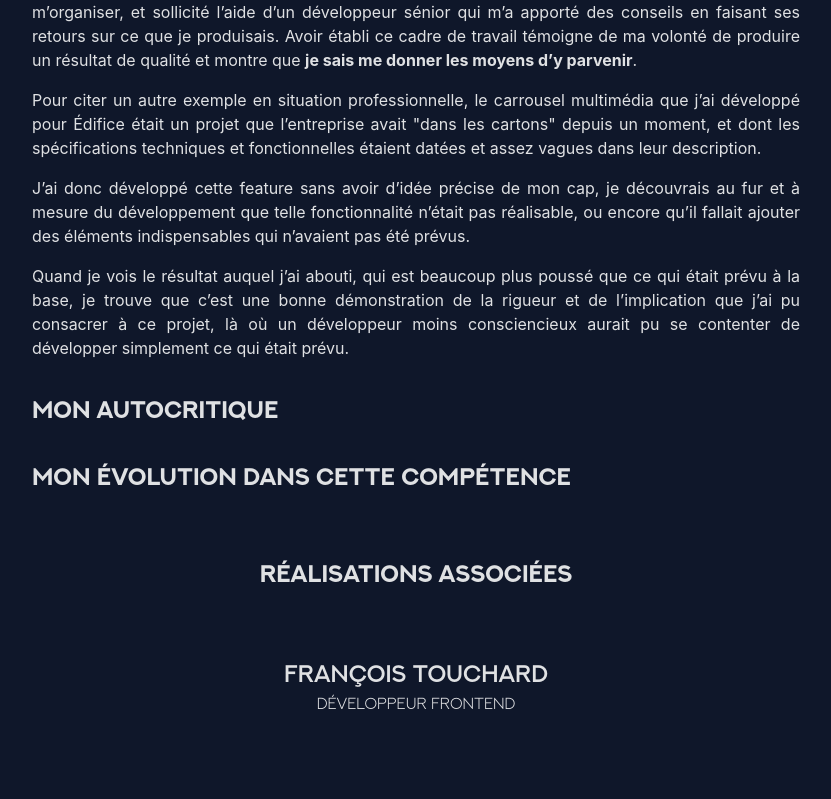
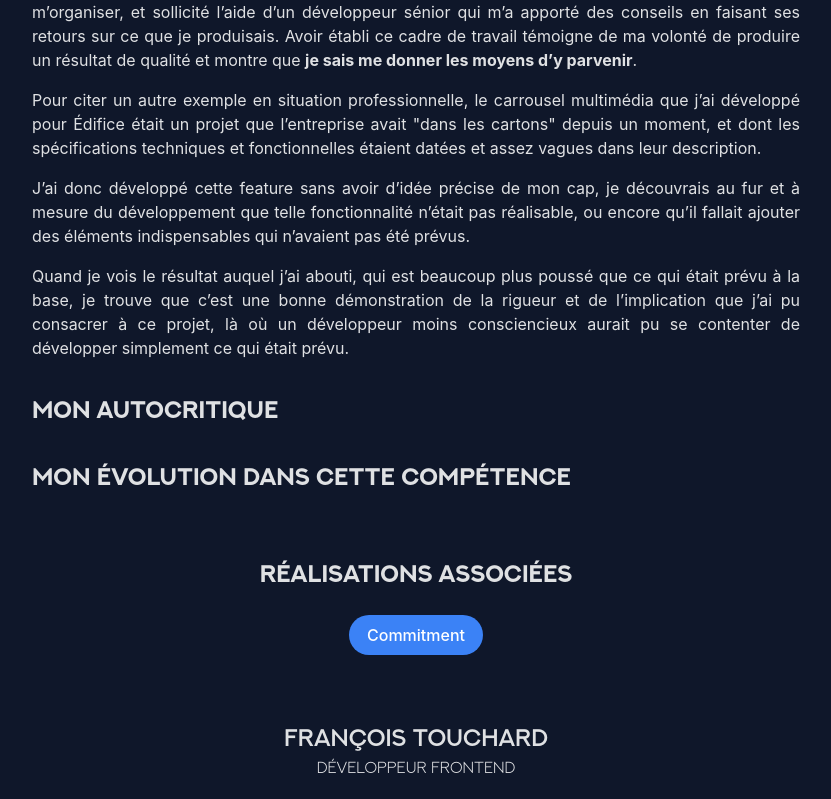
Before and after one commit to FrancoisTouchard/portfolioFT, a React (Vite) app: page /skills/commitment in a window 1280 px wide. Shown: the part 1432-2231 px from the top of the page, without its empty margins (224-1055 px from the left). Before the commit the page ends 2167 px from the top, so only its background shows below. Built offline with nearby package versions, Linux system fonts and the light colour scheme.

Commit message:
refactor(SkillDetails): adding skill tags

```diff
--- a/src/components/Skills/article/SkillArticle.css
+++ /dev/null
@@ -1,19 +0,0 @@
-.skills-article-section {
-  padding-left: 20%;
-  padding-right: 20%;
-  text-align: justify;
-}
-
-.skills-article-subtitle {
-  margin-top: 4%;
-  font-family: 'Next Art';
-}
-
-#skills-associated-work {
-  text-align: center;
-  margin-top: 8%;
-}
-
-.skills-article-section a {
-  color: inherit;
-}
--- a/src/components/Skills/article/component.tsx
+++ /dev/null
@@ -1,27 +0,0 @@
-import React from "react";
-import './SkillArticle.css';
-import { SkillProps } from "../types";
-
-
-const SkillArticle = ({ article }: Pick<SkillProps, 'article'>) => {
-
-  if (!article) {
-    return null;
-  }
-
-  return (
-    <section className='skills-article-section'>
-      <h2 className="skills-article-subtitle">Ma définition</h2>
-      {article.definition}
-      <h2 className="skills-article-subtitle">Mes éléments de preuve</h2>
-      {article.proofs}
-      <h2 className="skills-article-subtitle">Mon autocritique</h2>
-      {article.criticism}
-      <h2 className="skills-article-subtitle">Mon évolution dans cette compétence</h2>
-      {article.evolution}
-      <h2 className="skills-article-subtitle" id="skills-associated-work">Réalisations associées</h2>
-    </section>
-  );
-}
-
-export default SkillArticle;
--- a/src/components/Skills/details/SkillDetails.css
+++ b/src/components/Skills/details/SkillDetails.css
@@ -23,5 +23,79 @@
   font-size: 3rem;
   font-family: 'Next Art';
   font-weight: 700;
+}
 
+.skills-article-section {
+  padding-left: 20%;
+  padding-right: 20%;
+  text-align: justify;
 }
+
+.skills-article-section a {
+  color: inherit;
+}
+
+.skills-article-subtitle {
+  margin-top: 4%;
+  font-family: 'Next Art';
+}
+
+#skills-associated-work {
+  text-align: center;
+  margin-top: 8%;
+}
+
+.skill-tags {
+  display: flex;
+  flex-wrap: wrap;
+  gap: 12px;
+  justify-content: center;
+  margin-top: 24px;
+}
+
+.skill-tag {
+  background-color: #3b82f6;
+  color: #ffffff;
+  padding: 8px 18px;
+  border-radius: 24px;
+  font-size: 1rem;
+  font-weight: 500;
+}
+
+@media (max-width: 768px) {
+
+  .skills-details-section {
+    margin-top: 0.2rem;
+  }
+
+  .skills-details-logo {
+    padding: 4px;
+  }
+
+  .skills-details-title {
+    margin-top: 1.2rem;
+    font-size: 2rem;
+  }
+
+  .skills-article-section {
+    padding-left: 6%;
+    padding-right: 6%;
+  }
+
+  .skills-article-subtitle {
+    margin-top: 2rem;
+    font-family: 'Next Art';
+    font-size: 1.2rem;
+  }
+
+  #skills-associated-work {
+    margin-top: 12%;
+  }
+
+  .skill-tag {
+    padding: 4px 12px;
+    border-radius: 24px;
+    font-size: 1rem;
+    font-weight: 500;
+  }
+}
--- a/src/components/Skills/details/component.tsx
+++ b/src/components/Skills/details/component.tsx
@@ -3,7 +3,6 @@
 import React from "react";
 import { SKILLS } from '../skills.data';
 import './SkillDetails.css';
-import SkillArticle from '../article/component';
 
 
 const SkillDetails = () => {
@@ -21,7 +20,24 @@
         <img className='skills-details-logo' src={skill.logo.src} alt={skill.logo.alt} />
         <h1 className='skills-details-title' >{skill.title}</h1>
       </section>
-      <SkillArticle article={skill.article} />
+      <section className='skills-article-section'>
+        <h2 className="skills-article-subtitle">Ma définition</h2>
+        {skill.article.definition}
+        <h2 className="skills-article-subtitle">Mes éléments de preuve</h2>
+        {skill.article.proofs}
+        <h2 className="skills-article-subtitle">Mon autocritique</h2>
+        {skill.article.criticism}
+        <h2 className="skills-article-subtitle">Mon évolution dans cette compétence</h2>
+        {skill.article.evolution}
+        <h2 className="skills-article-subtitle" id="skills-associated-work">Réalisations associées</h2>
+        <div className="skill-tags">
+          {skill.tags.map((tag, index) => (
+            <span key={index} className="skill-tag">
+              {tag}
+            </span>
+          ))}
+        </div>
+      </section>
     </>
   );
 }
--- a/src/components/Skills/skills.data.ts
+++ b/src/components/Skills/skills.data.ts
@@ -19,7 +19,7 @@
     title: "JavaScript",
     logo: { src: javascriptLogo, alt: 'Logo JavaScript' },
     slug: "javascript",
-    tags: ["JavaScript", "Xx", "Yoooo"]
+    tags: ["Carrousel Multimédia", "Cours & Wiki", "Indigo Project", "My Gif Library", "Pickme X HelloMyBot"]
   },
   {
     article: TYPESCRIPT_ARTICLE,
```
